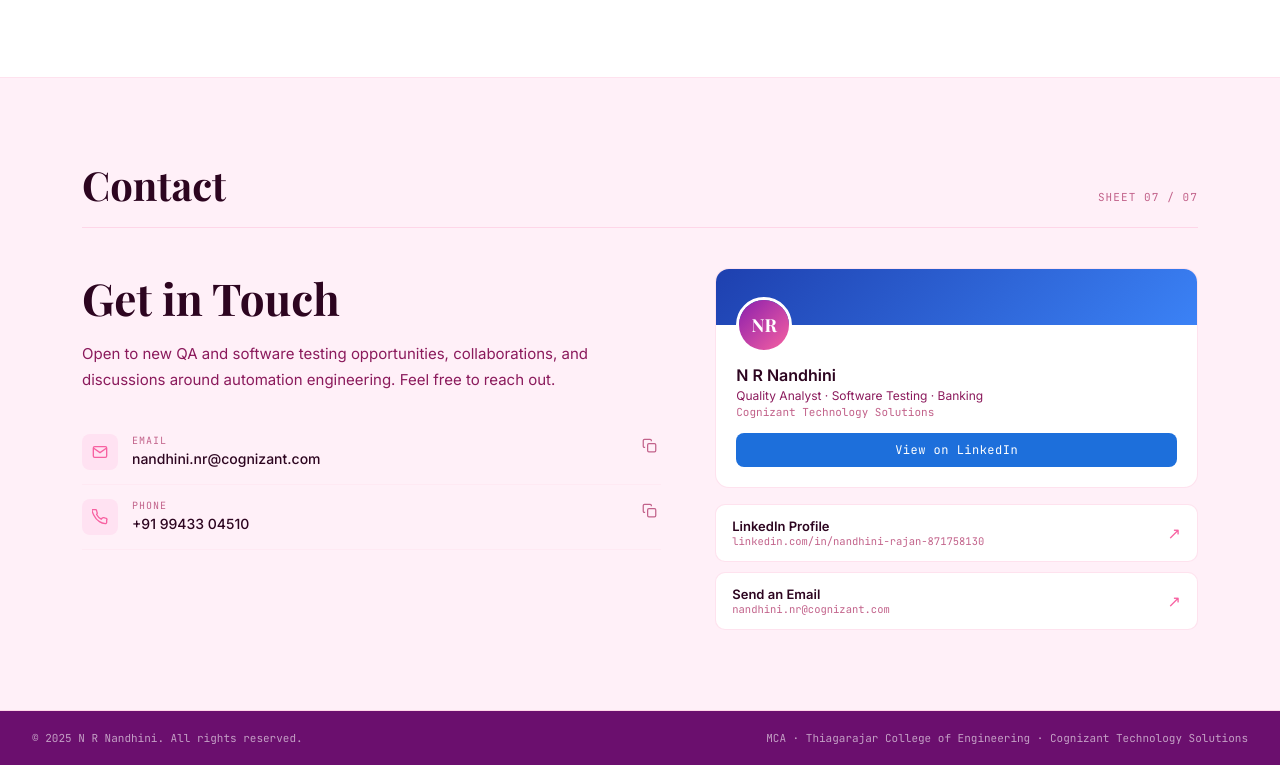
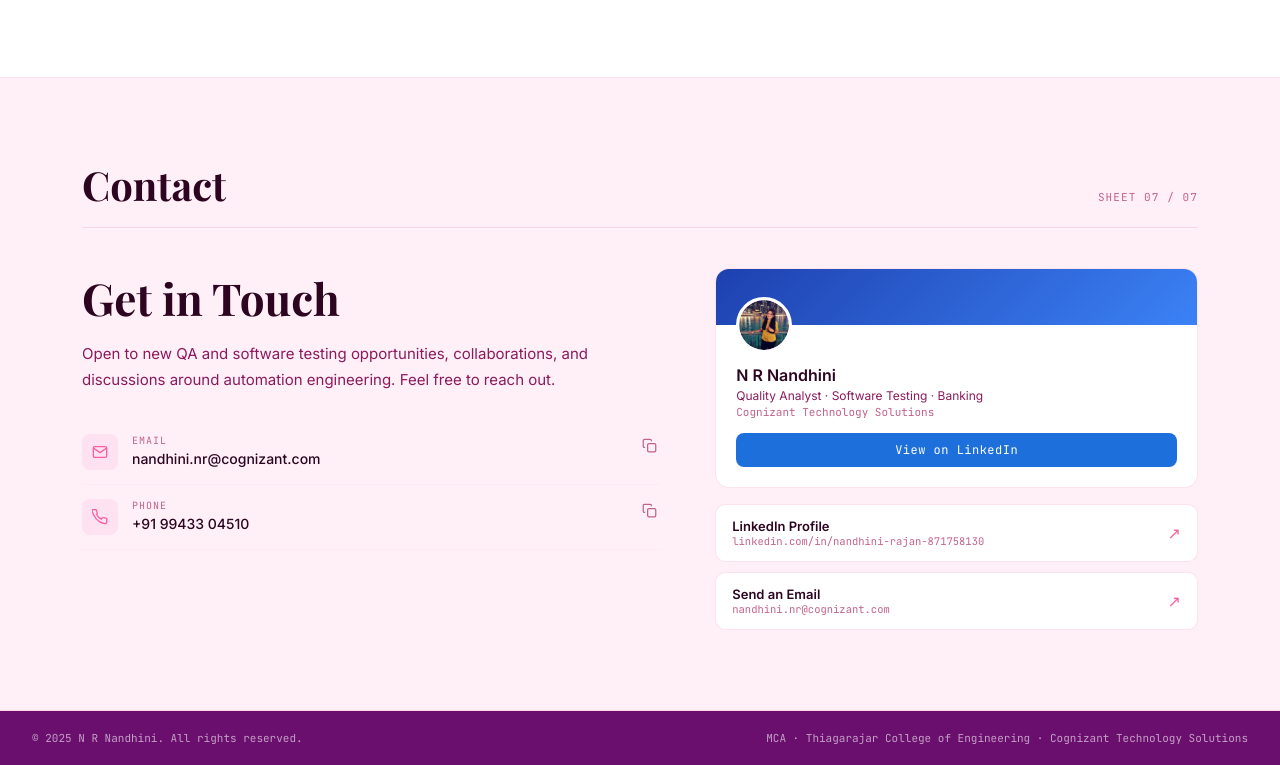
Before and after one commit to sabarivasagan/nandhini, a plain HTML site: page index.html in a window 1280 px wide. Shown: the part 4315-5080 px from the top of the page. Drawn offline with nearby package versions, Linux system fonts and the light colour scheme.

Commit message:
Add files via upload

```diff
--- a/index.html
+++ b/index.html
@@ -824,7 +824,7 @@
           <div class="li-body">
             <div class="li-avatar-row">
               <div class="li-avatar">
-                <div class="li-avatar-placeholder">NR</div>
+                <img src="images/profile-pic.jpeg" alt="N R Nandhini" style="width:100%;height:100%;object-fit:cover;border-radius:50%;">
               </div>
             </div>
             <div class="li-name">N R Nandhini</div>
```
